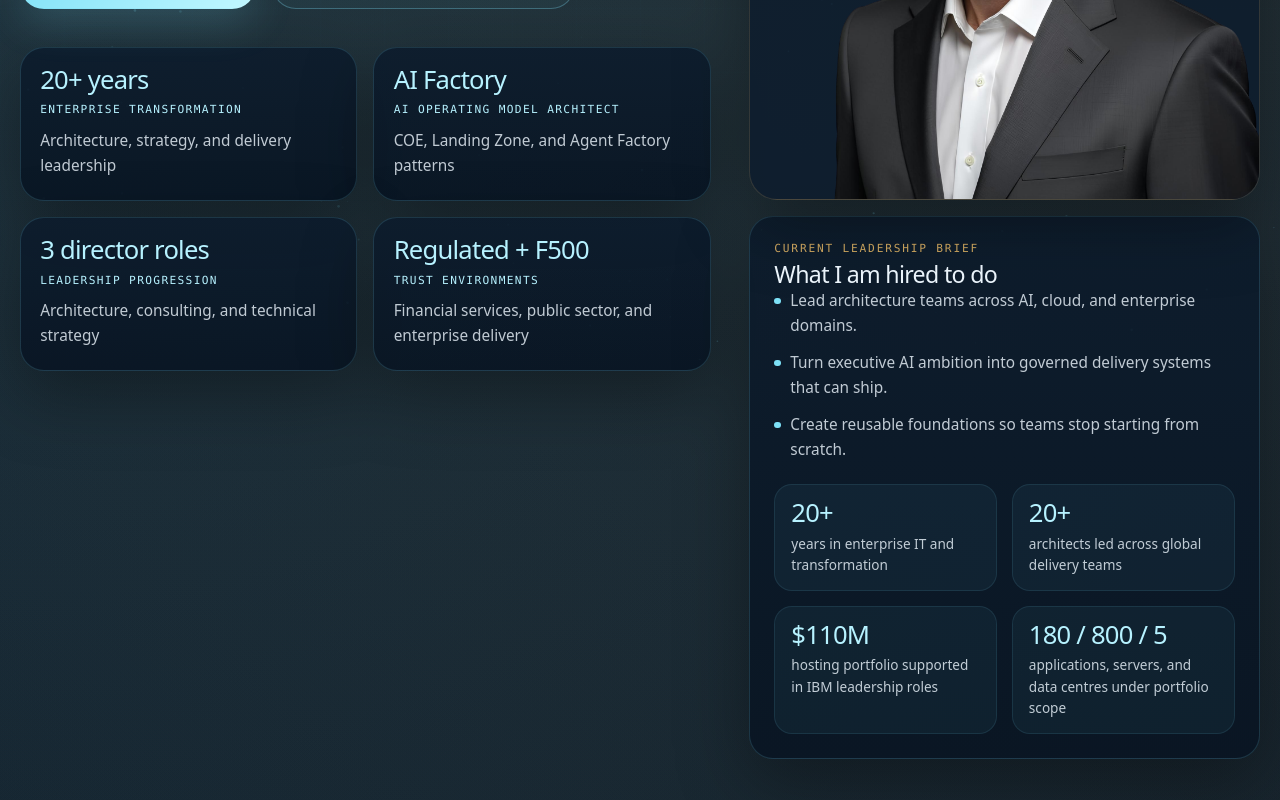
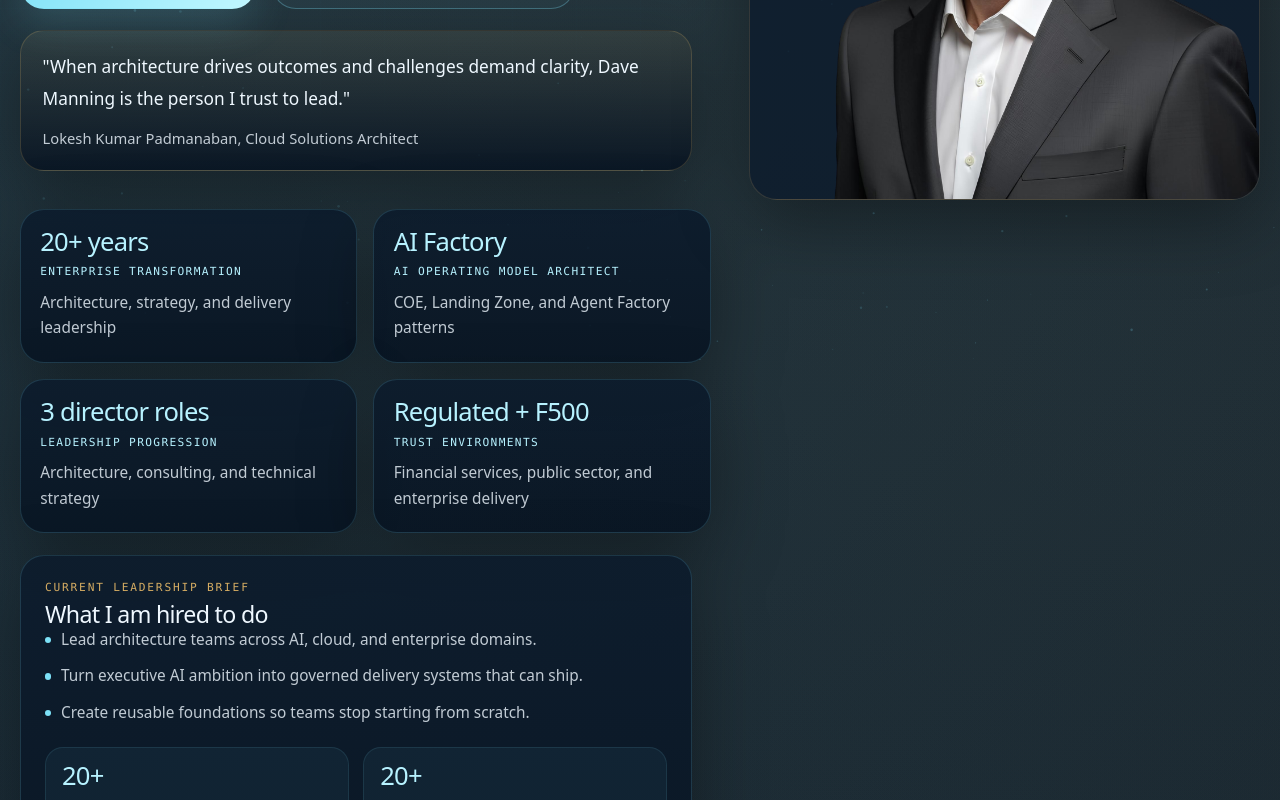
Before and after one commit to davemanning75/davem-site, a Next.js app: page / in a window 1280 px wide. Shown: the part 440-1240 px from the top of the page. Built offline with nearby package versions, Linux system fonts and the light colour scheme.

Commit message:
Improve homepage reading order structure

```diff
--- a/src/app/globals.css
+++ b/src/app/globals.css
@@ -367,6 +367,7 @@ canvas#stars {
 }
 
 .hero-signal-card,
+.hero-pull-quote,
 .hero-brief-card,
 .narrative-note,
 .pillar-card,
@@ -374,6 +375,7 @@ canvas#stars {
 .phase-detail,
 .phase-card,
 .proof-card,
+.voice-card,
 .metric-card,
 .career-card,
 .education-card,
@@ -420,6 +422,7 @@ canvas#stars {
 .proof-headline,
 .proof-description,
 .career-description,
+.career-summary-copy,
 .career-scale,
 .contact-form label,
 .footer-meta span,
@@ -460,7 +463,19 @@ canvas#stars {
 }
 
 .hero-brief-card {
+  max-width: 42rem;
+  margin-top: 1.35rem;
   padding: 1.5rem;
+}
+
+.hero-pull-quote {
+  display: grid;
+  gap: 0.8rem;
+  margin-top: 1.35rem;
+  max-width: 42rem;
+  padding: 1.25rem 1.35rem;
+  border-color: rgba(214, 173, 99, 0.2);
+  background: linear-gradient(180deg, rgba(214, 173, 99, 0.08) 0%, rgba(8, 20, 34, 0.88) 100%);
 }
 
 .hero-brief-card h2,
@@ -483,6 +498,7 @@ canvas#stars {
 
 .hero-brief-card h2,
 .narrative-note h3,
+.voice-card h3,
 .education-card h3 {
   font-size: 1.45rem;
   margin-top: 0.3rem;
@@ -722,6 +738,54 @@ canvas#stars {
   gap: 1rem;
 }
 
+.voices-grid {
+  display: grid;
+  grid-template-columns: repeat(3, minmax(0, 1fr));
+  gap: 1rem;
+}
+
+.voice-card {
+  display: grid;
+  align-content: start;
+  gap: 1rem;
+  padding: 1.35rem;
+}
+
+.voice-quote {
+  margin: 0;
+  font-size: 1.02rem;
+  line-height: 1.82;
+  color: var(--text);
+}
+
+.hero-pull-quote .voice-quote {
+  font-size: 1.08rem;
+}
+
+.voice-attribution {
+  display: grid;
+  gap: 0.35rem;
+}
+
+.voice-identity {
+  font-size: 0.92rem;
+  line-height: 1.55;
+  color: var(--text-dim);
+}
+
+.voice-context,
+.voices-source {
+  font-family: var(--mono);
+  font-size: 0.68rem;
+  letter-spacing: 0.08em;
+  text-transform: uppercase;
+  color: var(--text-muted);
+}
+
+.voices-source {
+  margin: 1rem 0 0;
+}
+
 .proof-card {
   padding: 1.4rem;
 }
@@ -763,6 +827,10 @@ canvas#stars {
   gap: 0.45rem;
 }
 
+.career-summary-main {
+  display: grid;
+}
+
 .case-type {
   margin: 0 0 0.65rem;
   color: var(--accent-warm);
@@ -790,9 +858,15 @@ canvas#stars {
 .proof-toggle {
   display: inline-flex;
   align-items: center;
-  gap: 0.45rem;
-  width: fit-content;
-  margin-top: 0.35rem;
+  justify-content: center;
+  width: 2rem;
+  min-width: 2rem;
+  height: 2rem;
+  min-height: 2rem;
+  margin-top: 0.65rem;
+  border: 1px solid rgba(125, 225, 247, 0.18);
+  border-radius: 999px;
+  background: rgba(125, 225, 247, 0.05);
 }
 
 .proof-toggle::after {
@@ -874,17 +948,23 @@ canvas#stars {
 }
 
 .career-company,
+.career-summary-copy,
 .career-scale {
   margin: 0.45rem 0 0;
 }
 
-.career-description {
-  margin: 1rem 0 0;
+.career-summary-copy {
+  font-size: 1rem;
+  line-height: 1.72;
 }
 
 .education-card {
   position: sticky;
   top: 7rem;
+}
+
+.career-metric-grid {
+  margin-top: 1.75rem;
 }
 
 .metric-card {
@@ -1085,6 +1165,10 @@ canvas#stars {
   .snapshot-grid {
     grid-template-columns: repeat(2, minmax(0, 1fr));
   }
+
+  .voices-grid {
+    grid-template-columns: repeat(2, minmax(0, 1fr));
+  }
 }
 
 @media (max-width: 900px) {
@@ -1133,6 +1217,7 @@ canvas#stars {
   .hero-signal-grid,
   .pillar-grid,
   .snapshot-grid,
+  .voices-grid,
   .proof-grid,
   .phase-detail-grid,
   .career-panel-grid,
--- a/src/app/page.tsx
+++ b/src/app/page.tsx
@@ -4,12 +4,14 @@ import Image from "next/image";
 import { useEffect, useState } from "react";
 import CareerPanels from "@/components/CareerPanels";
 import OperatingModel from "@/components/OperatingModel";
+import VoicesSection from "@/components/VoicesSection";
 import WorkGrid from "@/components/WorkGrid";
 import {
   contactFocusAreas,
   heroMandate,
   heroMetrics,
   heroSignals,
+  leaderVoices,
   leadershipPillars,
   siteCopy,
   snapshotGroups,
@@ -18,7 +20,9 @@ import {
 export default function Home() {
   const [status, setStatus] = useState<"idle" | "sending" | "sent" | "error">("idle");
   const [validationError, setValidationError] = useState<string | null>(null);
-  const { contact, footer, hero, mandate } = siteCopy;
+  const { contact, footer, hero, mandate, voices } = siteCopy;
+  const heroPullQuote =
+    leaderVoices.find((voice) => voice.id === hero.pullQuoteId) ?? leaderVoices[0];
 
   const handleSubmit = (event: React.FormEvent<HTMLFormElement>) => {
     event.preventDefault();
@@ -254,11 +258,13 @@ export default function Home() {
       <div id="cursorRing" className="cursor-ring" />
 
       <main id="top" className="site-main">
-        <section id="hero" className="hero-section">
+        <section id="hero" className="hero-section" aria-labelledby="hero-title">
           <div className="section-shell hero-shell">
             <div className="hero-copy">
               <p className="section-label hero-label">{hero.label}</p>
-              <h1 className="hero-title">{hero.title}</h1>
+              <h1 id="hero-title" className="hero-title">
+                {hero.title}
+              </h1>
               <p className="hero-intro">{hero.intro}</p>
 
               <div className="hero-cta-row">
@@ -270,18 +276,53 @@ export default function Home() {
                 </a>
               </div>
 
-              <div className="hero-signal-grid reveal">
+              {heroPullQuote ? (
+                <figure className="hero-pull-quote reveal">
+                  {voices.heroQuoteLabel ? (
+                    <p className="card-label">{voices.heroQuoteLabel}</p>
+                  ) : null}
+                  <blockquote className="voice-quote">{heroPullQuote.quote}</blockquote>
+                  <figcaption className="voice-attribution">
+                    <span className="voice-identity">{heroPullQuote.name}, {heroPullQuote.title}</span>
+                  </figcaption>
+                </figure>
+              ) : null}
+
+              <div
+                className="hero-signal-grid reveal"
+                role="list"
+                aria-label="Executive leadership signals"
+              >
                 {heroSignals.map((signal) => (
-                  <article key={signal.label} className="hero-signal-card">
+                  <article key={signal.label} className="hero-signal-card" role="listitem">
                     <div className="hero-signal-value">{signal.value}</div>
                     <p className="hero-signal-label">{signal.label}</p>
                     <p className="hero-signal-detail">{signal.detail}</p>
                   </article>
                 ))}
               </div>
+
+              <section className="hero-brief-card reveal" aria-labelledby="hero-brief-title">
+                <p className="card-label">{hero.briefLabel}</p>
+                <h2 id="hero-brief-title">{hero.briefTitle}</h2>
+                <ul className="signal-list compact-list">
+                  {heroMandate.map((item) => (
+                    <li key={item}>{item}</li>
+                  ))}
+                </ul>
+
+                <div className="hero-metric-grid" role="list" aria-label="Current leadership metrics">
+                  {heroMetrics.map((metric) => (
+                    <div key={metric.label} className="hero-metric-item" role="listitem">
+                      <div className="hero-metric-value">{metric.value}</div>
+                      <p>{metric.label}</p>
+                    </div>
+                  ))}
+                </div>
+              </section>
             </div>
 
-            <aside className="hero-aside reveal">
+            <div className="hero-aside reveal">
               <div className="hero-portrait-frame">
                 <Image
                   src="/headshot.png"
@@ -292,34 +333,17 @@ export default function Home() {
                   className="hero-portrait"
                 />
               </div>
-
-              <div className="hero-brief-card">
-                <p className="card-label">{hero.briefLabel}</p>
-                <h2>{hero.briefTitle}</h2>
-                <ul className="signal-list compact-list">
-                  {heroMandate.map((item) => (
-                    <li key={item}>{item}</li>
-                  ))}
-                </ul>
-
-                <div className="hero-metric-grid">
-                  {heroMetrics.map((metric) => (
-                    <div key={metric.label} className="hero-metric-item">
-                      <div className="hero-metric-value">{metric.value}</div>
-                      <p>{metric.label}</p>
-                    </div>
-                  ))}
-                </div>
-              </div>
-            </aside>
+            </div>
           </div>
         </section>
 
-        <section id="about" className="section-block">
+        <section id="about" className="section-block" aria-labelledby="about-title">
           <div className="section-shell">
             <div className="section-heading reveal">
               <p className="section-label">{mandate.label}</p>
-              <h2 className="section-title">{mandate.title}</h2>
+              <h2 id="about-title" className="section-title">
+                {mandate.title}
+              </h2>
               <p className="section-intro">{mandate.intro}</p>
             </div>
 
@@ -330,22 +354,24 @@ export default function Home() {
                 ))}
               </div>
 
-              <aside className="narrative-note reveal">
+              <div className="narrative-note reveal" aria-labelledby="mandate-note-title">
                 <p className="card-label">{mandate.noteLabel}</p>
-                <h3>{mandate.noteTitle}</h3>
+                <h3 id="mandate-note-title">{mandate.noteTitle}</h3>
                 <p>{mandate.noteBody}</p>
                 <ul className="signal-list compact-list">
                   {mandate.noteBullets.map((item) => (
                     <li key={item}>{item}</li>
                   ))}
                 </ul>
-              </aside>
+              </div>
             </div>
 
-            <div className="pillar-grid">
+            <div className="pillar-grid" role="list" aria-label="Leadership pillars">
               {leadershipPillars.map((pillar) => (
-                <article key={pillar.title} className="pillar-card reveal">
-                  <p className="card-step">{pillar.step}</p>
+                <article key={pillar.title} className="pillar-card reveal" role="listitem">
+                  <p className="card-step" aria-hidden="true">
+                    {pillar.step}
+                  </p>
                   <h3>{pillar.title}</h3>
                   <p>{pillar.description}</p>
                   <div className="tag-row">
@@ -359,9 +385,13 @@ export default function Home() {
               ))}
             </div>
 
-            <div className="snapshot-grid reveal">
+            <div
+              className="snapshot-grid reveal"
+              role="list"
+              aria-label="Delivery and industry snapshots"
+            >
               {snapshotGroups.map((group) => (
-                <article key={group.title} className="snapshot-card">
+                <article key={group.title} className="snapshot-card" role="listitem">
                   <p className="card-label">{group.title}</p>
                   <div className="tag-row">
                     {group.items.map((item) => (
@@ -378,13 +408,16 @@ export default function Home() {
 
         <OperatingModel />
         <WorkGrid />
+        <VoicesSection />
         <CareerPanels />
 
-        <section id="contact" className="section-block">
+        <section id="contact" className="section-block" aria-labelledby="contact-title">
           <div className="section-shell contact-layout">
             <div className="contact-copy reveal">
               <p className="section-label">{contact.label}</p>
-              <h2 className="section-title">{contact.title}</h2>
+              <h2 id="contact-title" className="section-title">
+                {contact.title}
+              </h2>
               <p className="section-intro">{contact.intro}</p>
 
               <ul className="signal-list contact-focus-list">
--- /dev/null
+++ b/src/components/VoicesSection.tsx
@@ -0,0 +1,31 @@
+import { leaderVoices, siteCopy } from "@/data/portfolio";
+
+export default function VoicesSection() {
+  const { voices } = siteCopy;
+
+  return (
+    <section id={voices.anchorId} className="section-block" aria-labelledby="voices-title">
+      <div className="section-shell">
+        <div className="section-heading reveal">
+          <p className="section-label">{voices.label}</p>
+          <h2 id="voices-title" className="section-title">
+            {voices.title}
+          </h2>
+        </div>
+
+        <div className="voices-grid" role="list" aria-label="Leader recommendations">
+          {leaderVoices.map((voice) => (
+            <figure key={voice.id} className="voice-card reveal" role="listitem">
+              <blockquote className="voice-quote">{voice.quote}</blockquote>
+              <figcaption className="voice-attribution">
+                <span className="voice-identity">{voice.name}, {voice.title}</span>
+              </figcaption>
+            </figure>
+          ))}
+        </div>
+
+        <p className="voices-source reveal">{voices.sourceNote}</p>
+      </div>
+    </section>
+  );
+}
--- a/src/data/portfolio.ts
+++ b/src/data/portfolio.ts
@@ -57,6 +57,15 @@ export type CareerRole = {
   defaultOpen?: boolean;
 };
 
+export type LeaderVoice = {
+  id: string;
+  quote: string;
+  name: string;
+  title: string;
+  company: string;
+  context: string;
+};
+
 export const siteCopy = {
   navigation: {
     brand: "Dave Manning",
@@ -74,6 +83,7 @@ export const siteCopy = {
     title: "I build AI operating models that move enterprises from ambition to governed production delivery.",
     intro:
       "I architected Centrilogic's AI Factory and the COE, Landing Zone, and Agent Factory patterns behind it, then used those foundations to help teams deliver governed AI in regulated enterprise environments.",
+    pullQuoteId: "lokesh-kumar-padmanaban",
     primaryCtaLabel: "Review leadership proof",
     secondaryCtaLabel: "Start a leadership conversation",
     imageAlt: "Dave Manning",
@@ -128,6 +138,13 @@ export const siteCopy = {
       title: "What changed in practice",
     },
   },
+  voices: {
+    anchorId: "voices",
+    label: "What leaders say",
+    title: "Recognized for depth, delivery, and the ability to make complex things move.",
+    heroQuoteLabel: "",
+    sourceNote: "Source: LinkedIn recommendations.",
+  },
   career: {
     label: "Career",
     title: "Leadership progression, not resume sprawl.",
@@ -171,6 +188,36 @@ export const siteCopy = {
     linkedinAriaLabel: "LinkedIn profile",
   },
 } as const;
+
+export const leaderVoices: LeaderVoice[] = [
+  {
+    id: "derek-rickaby",
+    quote:
+      '"Dave was routinely sought out for his depth of expertise and his ability to analyze and set strategic direction for major projects and systems. He has a unique ability to lead large groups through mission-critical design and implementation programs."',
+    name: "Derek Rickaby",
+    title: "VP & Managing Director",
+    company: "NuvoLinQ",
+    context: "managed Dave directly",
+  },
+  {
+    id: "lokesh-kumar-padmanaban",
+    quote:
+      '"When architecture drives outcomes and challenges demand clarity, Dave Manning is the person I trust to lead."',
+    name: "Lokesh Kumar Padmanaban",
+    title: "Cloud Solutions Architect",
+    company: "CentriLogic",
+    context: "direct report, 3+ years",
+  },
+  {
+    id: "mike-coccimiglio",
+    quote:
+      '"Dave brings a rare blend of deep technical expertise and pragmatic business insight. His ability to distill complexity into actionable plans is invaluable. He excels in high-stakes environments with our most strategic and demanding customers. Dave is someone who can lead with vision, execute with rigor, and elevate the people and teams around him."',
+    name: "Mike Coccimiglio",
+    title: "Cloud Practice Lead",
+    company: "CentriLogic",
+    context: "Oct 2025",
+  },
+];
 
 export const heroSignals: HeroSignal[] = [
   {
@@ -641,7 +688,7 @@ export const careerRoles: CareerRole[] = [
 export const educationHighlights = [
   "MBA, Managing Innovation and New Technology - McMaster University",
   "B.Eng.Mgt, Computer Engineering and Management - McMaster University",
-  "Selected recent learning across AI strategy, Microsoft and AWS cloud, and modern sales and advisory motions",
+  "Select recent learning across AI strategy, Microsoft and AWS cloud, and modern sales and advisory motions",
 ];
 
 export const contactFocusAreas = [
```
Also changed, not shown: src/components/CareerPanels.tsx (+34 -22 lines), src/components/OperatingModel.tsx (+22 -8 lines), src/components/WorkGrid.tsx (+11 -8 lines).
